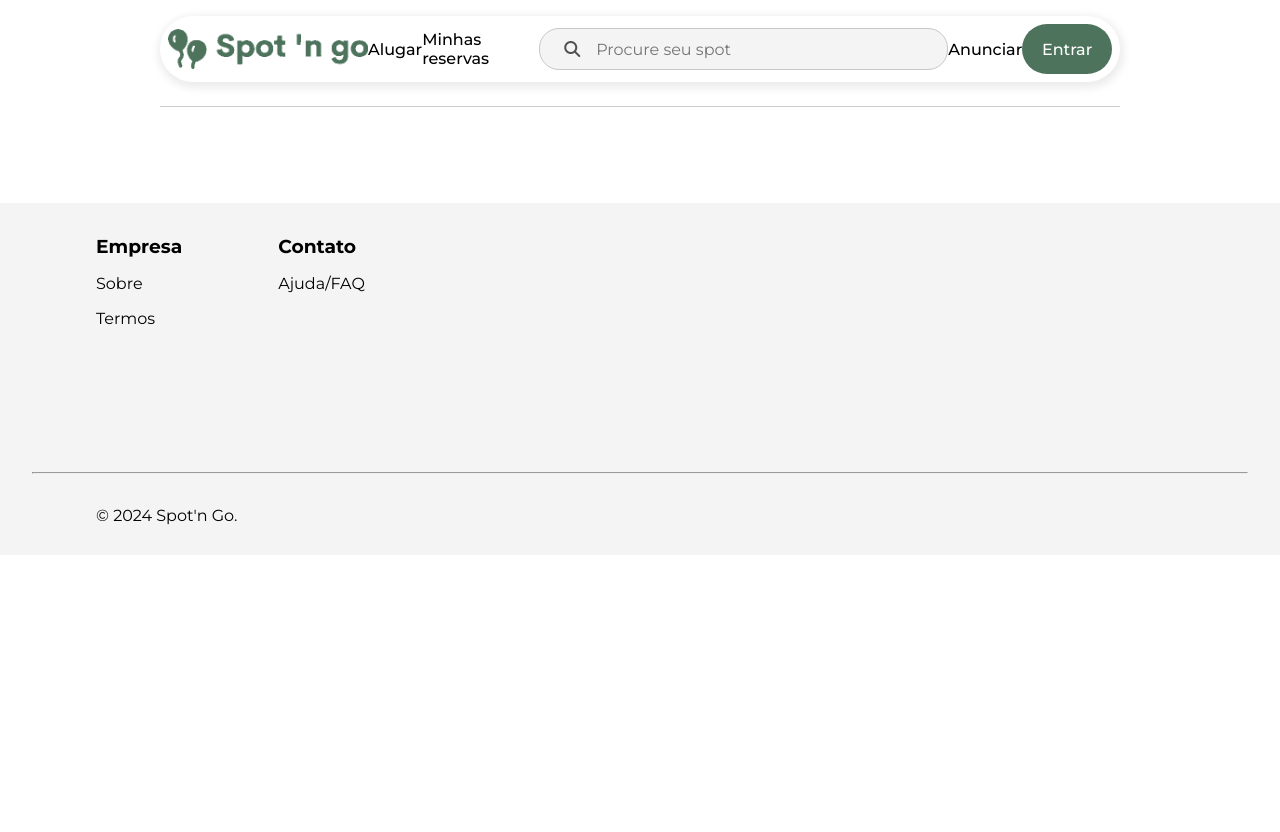
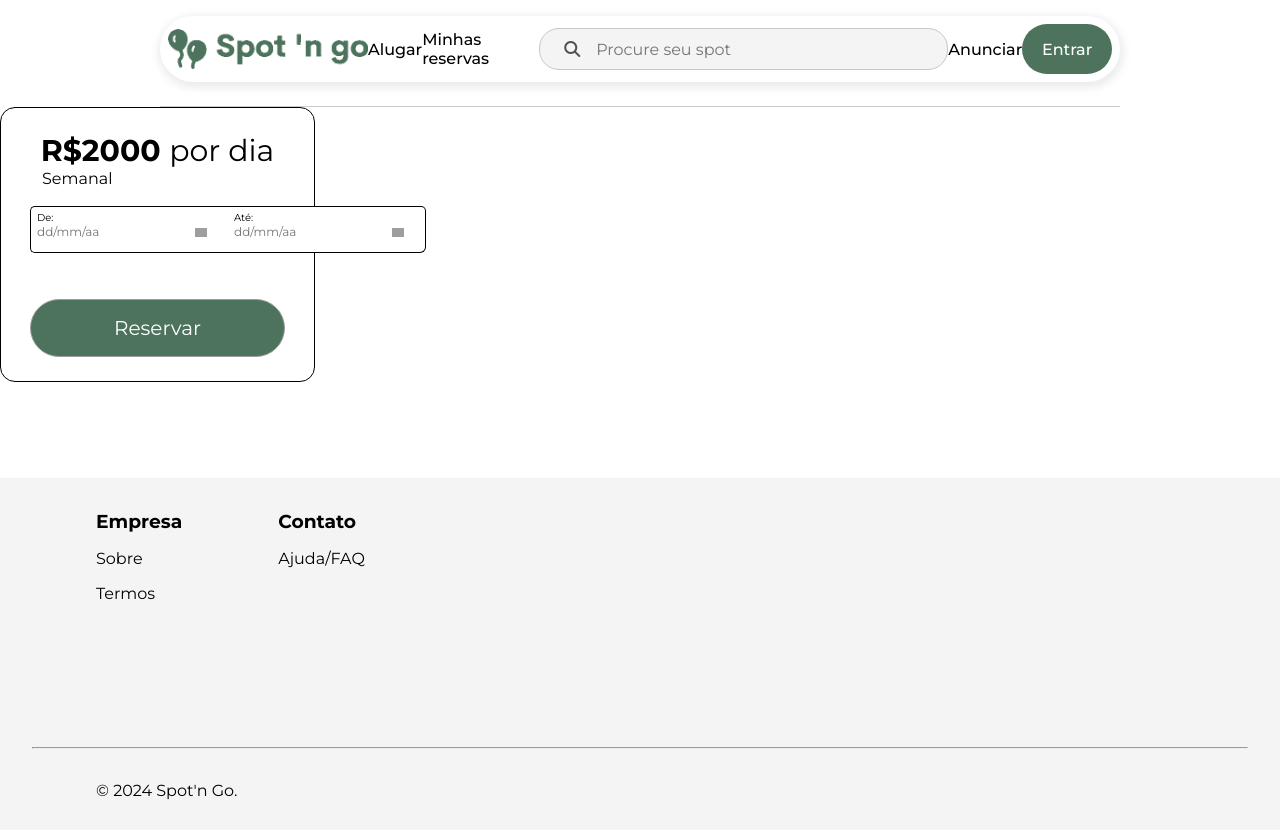
Before and after one commit to Hackathon-spotngo-2024/HackathonIFC2024-frontend, a Vue app: page /anuncio in a window 1280 px wide. Before the commit the page ends 800 px from the top, so only its background shows below. Built offline with nearby package versions, Linux system fonts and the light colour scheme; grey boxes are pictures that could not be loaded.

Commit message:
feat #6: Criação do componente Reservacao

```diff
--- /dev/null
+++ b/src/components/Reservacao.vue
@@ -0,0 +1,130 @@
+<script setup>
+</script>
+
+<template>
+    <section class="reservation-card">
+      <div class="card-content">
+        <h2 class="price">
+          R$2000 <span class="price-period">por dia</span>
+        </h2>
+        <p class="frequency">Semanal</p>
+        <div class="date-range">
+          <div class="date-input start-date">
+            <div class="date-wrapper">
+              <label for="start-date" class="date-label">De:</label>
+              <input type="text" id="start-date" class="date-value" placeholder="dd/mm/aa" />
+            </div>
+            <img src="https://cdn.builder.io/api/v1/image/assets/TEMP/07cedd3ab815fcc7a4589c069de63d76c3a95e07a1c4f57c335d65a9c062d947?placeholderIfAbsent=true&apiKey=229514d5330a4793a24a9af5d8cdc0f5" alt="" class="calendar-icon" />
+          </div>
+          <div class="date-input end-date">
+            <div class="date-wrapper">
+              <label for="end-date" class="date-label">Até:</label>
+              <input type="text" id="end-date" class="date-value" placeholder="dd/mm/aa" />
+            </div>
+            <img src="https://cdn.builder.io/api/v1/image/assets/TEMP/07cedd3ab815fcc7a4589c069de63d76c3a95e07a1c4f57c335d65a9c062d947?placeholderIfAbsent=true&apiKey=229514d5330a4793a24a9af5d8cdc0f5" alt="" class="calendar-icon" />
+          </div>
+        </div>
+        <button class="reserve-button">Reservar</button>
+      </div>
+    </section>
+  </template>
+
+  <style scoped>
+  .reservation-card {
+    max-width: 315px;
+    font-family: Montserrat, sans-serif;
+    font-weight: 700;
+  }
+
+  .card-content {
+    border-radius: 15px;
+    background-color: #fff;
+    padding: 24px 29px;
+    border: 1px solid #000;
+  }
+
+  .price {
+    color: #000;
+    font-size: 30px;
+    text-align: center;
+  }
+
+  .price-period {
+    font-weight: 400;
+  }
+
+  .frequency {
+    color: #000;
+    font-size: 16px;
+    font-weight: 400;
+    margin-left: 12px;
+  }
+
+  .date-range {
+    display: flex;
+    margin-top: 18px;
+    width: 100%;
+    max-width: 233px;
+    font-family: Inter, sans-serif;
+    font-weight: 400;
+    white-space: nowrap;
+  }
+
+  .date-input {
+    flex: 1;
+    display: flex;
+    align-items: flex-start;
+    gap: 10px;
+    padding: 4px 21px 13px 6px;
+    background-color: #fff;
+    border: 1px solid #000;
+  }
+
+  .start-date {
+    border-radius: 5px 0 0 5px;
+    border-right: none;
+  }
+
+  .end-date {
+    border-radius: 0 5px 6px 0;
+    border-left: none;
+  }
+
+  .date-wrapper {
+    display: flex;
+    flex-direction: column;
+    align-items: flex-start;
+  }
+
+  .date-label {
+    color: #000;
+    font-size: 10px;
+  }
+
+  .date-value {
+    color: #616161;
+    font-size: 12px;
+    border: none;
+    background: transparent;
+    padding: 0;
+  }
+
+  .calendar-icon {
+    width: 12px;
+    margin-top: 17px;
+  }
+
+  .reserve-button {
+    border-radius: 40px;
+    background-color: #4d735d;
+    margin-top: 46px;
+    font-size: 20px;
+    color: #fff;
+    white-space: nowrap;
+    text-align: center;
+    padding: 16px 70px;
+    border: 1px solid #9d9d9d;
+    cursor: pointer;
+    width: 100%;
+  }
+  </style>
--- a/src/main.js
+++ b/src/main.js
@@ -7,7 +7,8 @@ import NavbarComponent from './components/NavbarComponent.vue';
 import BannerComponent from './components/BannerComponent.vue';
 import CardSectionTitle from './components/CardSectionTitle.vue';
 import CardComponent from './components/CardComponent.vue';
-import RodapeComponent from './components/RodapeComponent.vue'
+import RodapeComponent from './components/RodapeComponent.vue';
+import Reservacao from './components/Reservacao.vue'
 
 const app = createApp(App)
 app.component('NavbarComponent', NavbarComponent)
@@ -15,6 +16,7 @@ app.component('BannerComponent', BannerComponent)
 app.component('CardSectionTitle', CardSectionTitle)
 app.component('CardComponent', CardComponent)
 app.component('RodapeComponent', RodapeComponent)
+app.component('Reservacao', Reservacao)
 
 app.use(router)
 app.mount('#app')
--- a/src/views/AnuncioPage.vue
+++ b/src/views/AnuncioPage.vue
@@ -1,10 +1,14 @@
 <script setup>
+import Reservacao from '@/components/Reservacao.vue';
+
+
 
 </script>
 
 <template>
+    <Reservacao />
+</template>
 
-</template>
 
 <style scoped>
 
```
